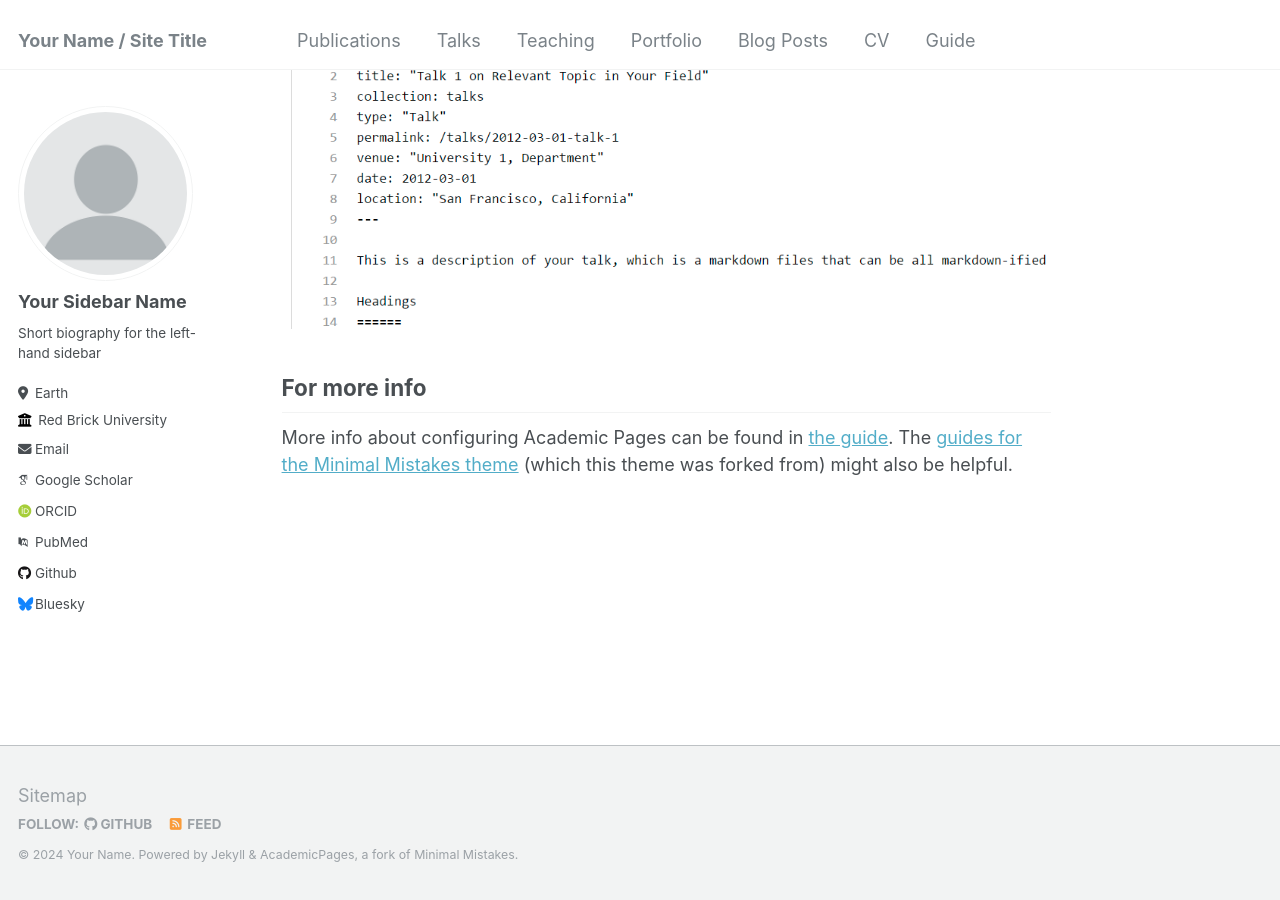
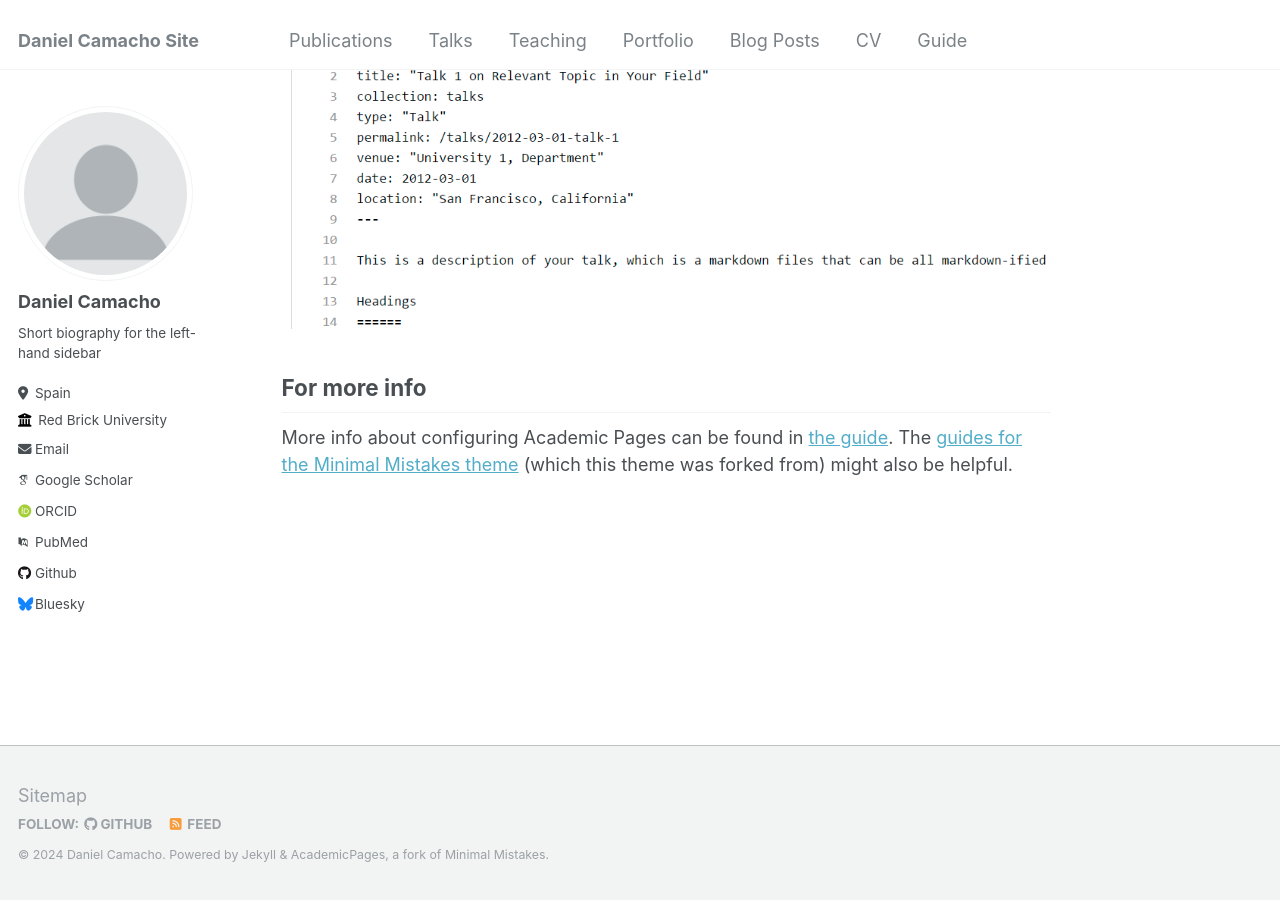
Before and after one commit to dcamacho16/dcamacho16.github.io, a Jekyll site: the page built from _pages/about.md, in a window 1280 px wide and 900 px high, scrolled down 2660 px. Built offline with Jekyll 4.4.1, drawn with Linux system fonts in a browser that asks for light colours; some web fonts are replaced.

Commit message:
modified _config file

```diff
--- a/_config.yml
+++ b/_config.yml
@@ -8,13 +8,13 @@
 
 # Basic Site Settings
 locale                   : "en-US"
-title                    : "Your Name / Site Title"
+title                    : "Daniel Camacho Site"
 title_separator          : "-"
-name                     : &name "Your Name"
+name                     : &name "Daniel Camacho"
 description              : &description "personal description"
-url                      : https://academicpages.github.io # the base hostname & protocol for your site e.g. "https://mmistakes.github.io"
+url                      : https://dcamacho16.github.io # the base hostname & protocol for your site e.g. "https://mmistakes.github.io"
 baseurl                  : "" # the subpath of your site, e.g. "/blog"
-repository               : "academicpages/academicpages.github.io"
+repository               : "dcamacho16/dcamacho16.github.io"
 
 # Site Author - The following control what appear as part of the author content on the side bar.
 #               If a field is blank the icon and link will not appear, otherwise it will be shown.
@@ -22,13 +22,13 @@ repository               : "academicpages/academicpages.github.io"
 author:
   # Biographic information
   avatar           : "profile.png"
-  name             : "Your Sidebar Name"
+  name             : "Daniel Camacho"
   pronouns         : # example: "she/her"
   bio              : "Short biography for the left-hand sidebar"
-  location         : "Earth"
+  location         : "Spain"
   employer         : "Red Brick University"
   uri              : # URL
-  email            : "none@example.org"
+  email            : "camacho.daniel11@gmail.com"
 
   # Academic websites
   arxiv            : # URL - Update with the correct link to your profile
@@ -43,7 +43,7 @@ author:
   bitbucket        : # Username - Update with your username on the site
   codepen          : # Username
   dribbble         : # Username
-  github           : "academicpages"
+  github           : "dcamacho16"
   kaggle           : # Username
   stackoverflow    : # User number or user number and name (i.e., use "1" or "1/jeff-atwood")
 
```
